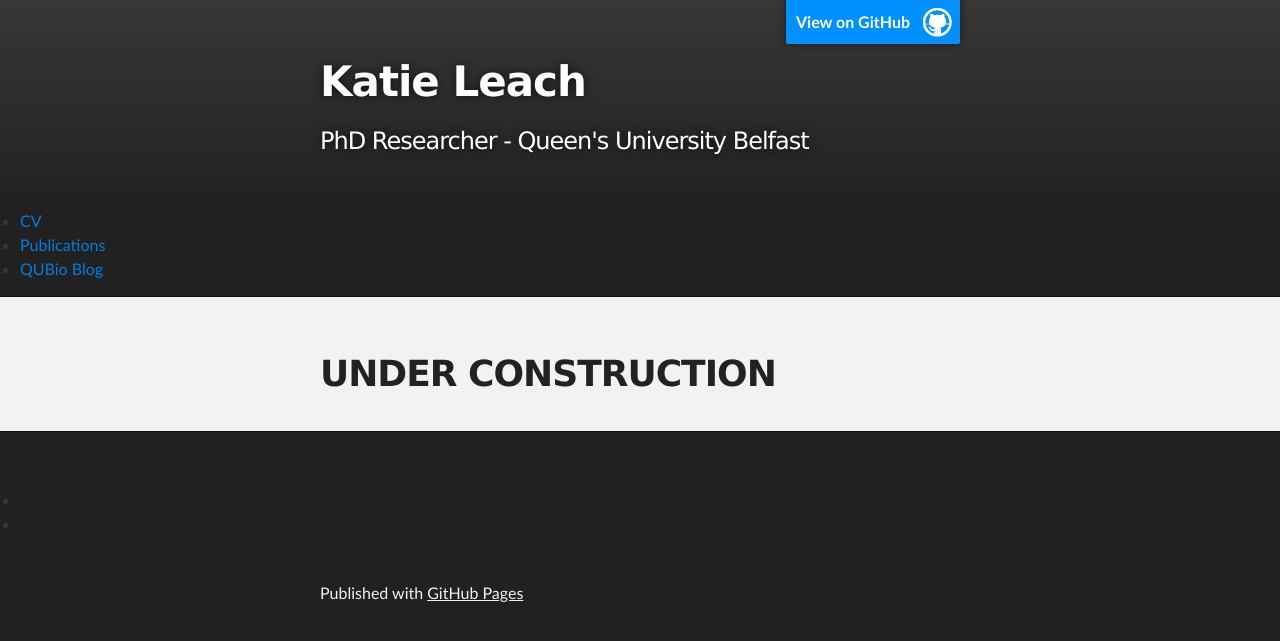
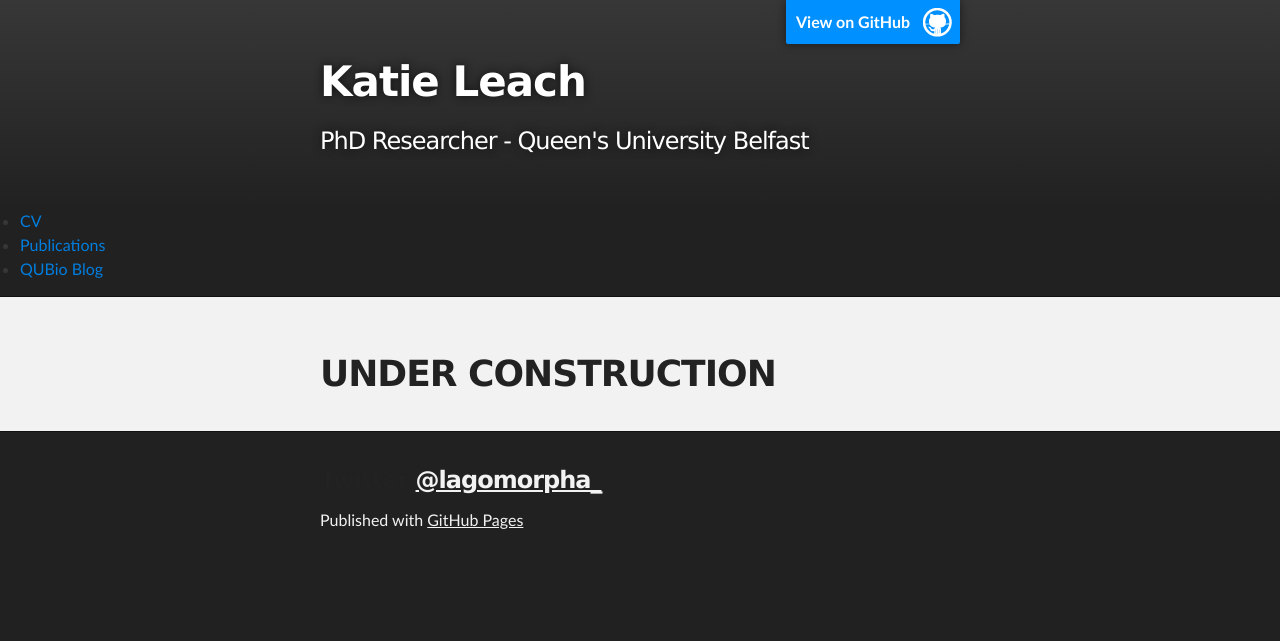
Before and after one commit to katieleach/katieleach.github.io, a Jekyll site: the page index.html, which Jekyll copies as it is, in a window 1280 px wide. Shown: the top 641 px of the page. Built offline with Jekyll 4.4.1, drawn with Linux system fonts in a browser that asks for light colours.

Commit message:
Update index.html

```diff
--- a/index.html
+++ b/index.html
@@ -62,28 +62,10 @@
     </div>
 
     <!-- FOOTER  -->
-    <footer class="text-center">
-        <div class="footer-above">
-            <div class="container">
-                <div class="row">
-                    <div class="footer-col col-md-4">
-                        <h3>Twitter</h3>
-                        <ul class="list-inline">
-
-                            <li>
-                                <a href="http://twitter.com/lagomorpha_" class="btn-social btn-outline"><i class="fa fa-fw fa-twitter"></i></a>
-                            </li>
-
-                            <li>
-                                <a href="http://github.com/katieleach" class="btn-social btn-outline"><i class="fa fa-fw fa-github"></i></a>
-                            </li>
-
-                        </ul>
-                    </div>
-
     <div id="footer_wrap" class="outer">
       <footer class="inner">
-        <p>Published with <a href="https://pages.github.com">GitHub Pages</a></p>
+      	<h3>Twitter <a href=www.twitter.com/lagomorpha_>@lagomorpha_</a></h3>
+      	<p>Published with <a href="https://pages.github.com">GitHub Pages</a></p>
       </footer>
     </div>
 
```
